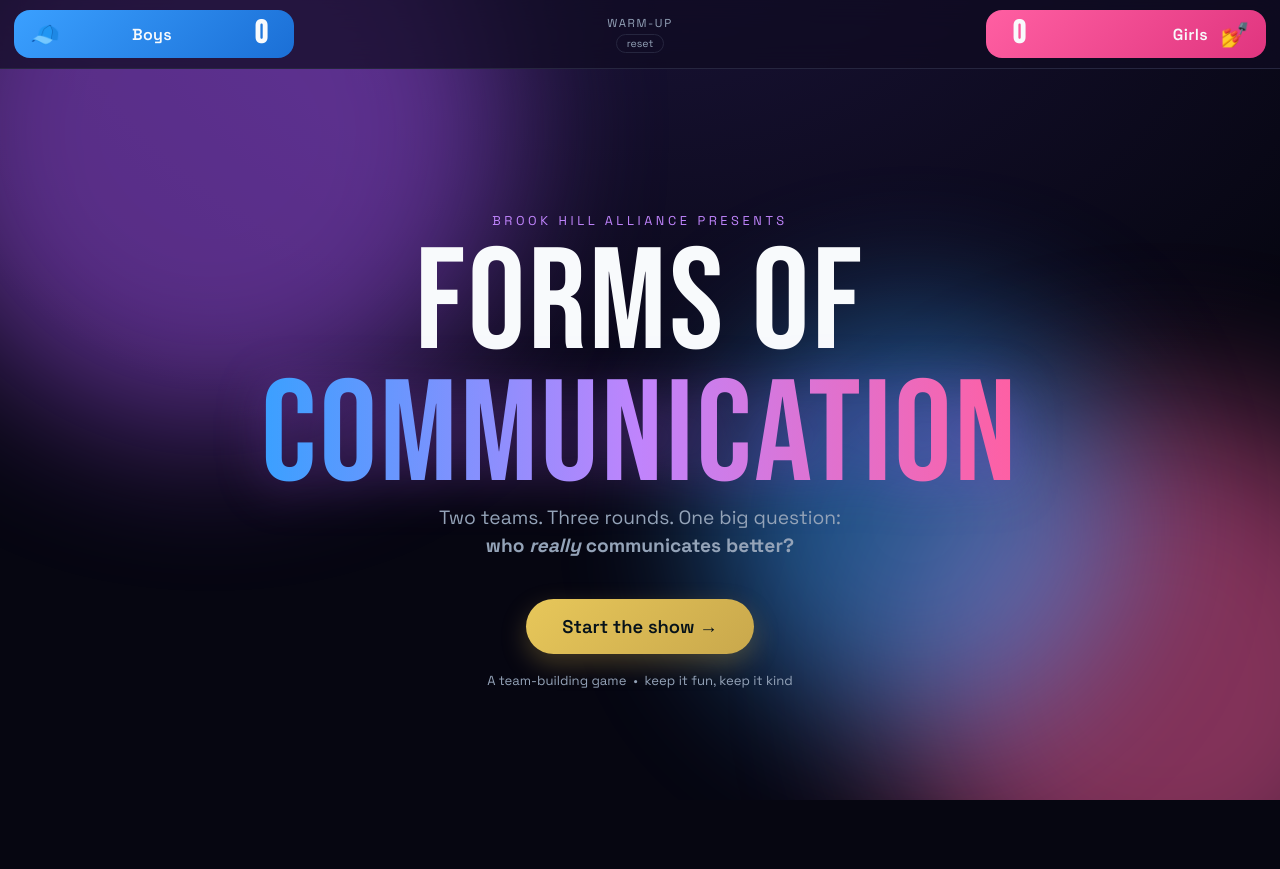
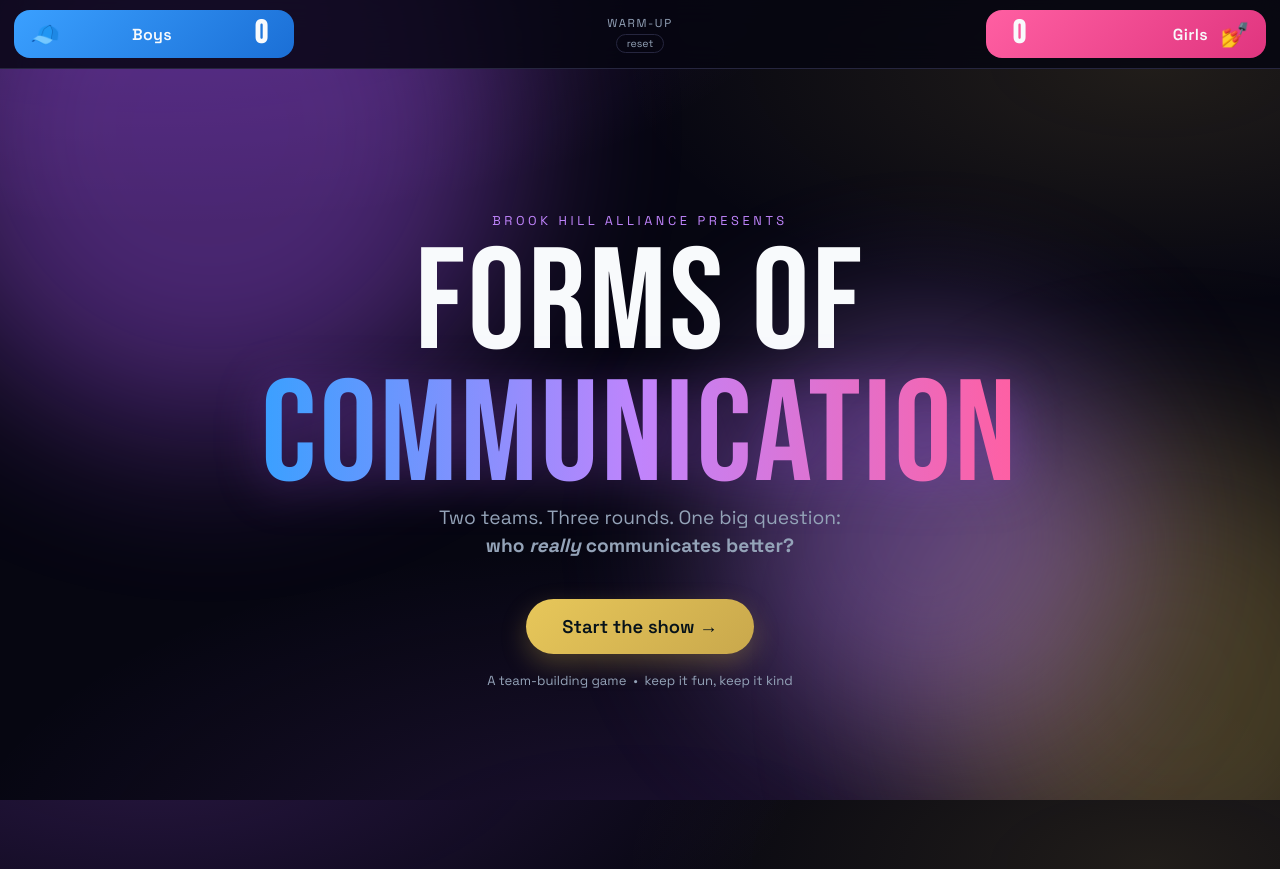
Before and after one commit to s3anzi3/brook-hill-forms-of-communication, a plain HTML site: page public/index.html in a window 1280 px wide. Drawn offline with Linux system fonts and the light colour scheme.

Commit message:
Theme the background: BHA gold + violet glows over navy
Replace generic purple radial and team-colored orbs with brand
violet/gold ambient glows; align scorebar tint to navy base.

Co-Authored-By: Claude Opus 4.8 <noreply@anthropic.com>

```diff
--- a/public/styles.css
+++ b/public/styles.css
@@ -26,18 +26,23 @@
 html,body{margin:0;padding:0}
 body{
   font-family:'Space Grotesk',system-ui,sans-serif;
-  background:radial-gradient(120% 120% at 50% -10%, #1a1338 0%, var(--bg) 55%);
+  background:
+    radial-gradient(85% 55% at 12% -5%, rgba(168,85,247,.20), transparent 60%),
+    radial-gradient(75% 55% at 90% 8%, rgba(231,199,90,.12), transparent 55%),
+    radial-gradient(90% 70% at 50% 110%, rgba(168,85,247,.14), transparent 60%),
+    var(--bg);
+  background-attachment:fixed;
   color:var(--ink);
   min-height:100vh;
   overflow-x:hidden;
 }
 
-/* ---------- ambient orbs ---------- */
+/* ---------- ambient orbs (BHA gold + violet) ---------- */
 .bg-orbs{position:fixed;inset:0;z-index:0;pointer-events:none;overflow:hidden}
-.orb{position:absolute;border-radius:50%;filter:blur(70px);opacity:.5;animation:float 18s ease-in-out infinite}
+.orb{position:absolute;border-radius:50%;filter:blur(80px);opacity:.42;animation:float 18s ease-in-out infinite}
 .orb-a{width:44vw;height:44vw;background:var(--purple);top:-10vw;left:-8vw}
-.orb-b{width:38vw;height:38vw;background:var(--girls);bottom:-12vw;right:-6vw;animation-delay:-6s}
-.orb-c{width:32vw;height:32vw;background:var(--boys);top:40%;left:55%;animation-delay:-11s}
+.orb-b{width:36vw;height:36vw;background:var(--gold);bottom:-12vw;right:-6vw;opacity:.28;animation-delay:-6s}
+.orb-c{width:32vw;height:32vw;background:var(--purple-2);top:42%;left:56%;animation-delay:-11s}
 @keyframes float{0%,100%{transform:translate(0,0) scale(1)}50%{transform:translate(4vw,-3vw) scale(1.12)}}
 
 /* ---------- scoreboard ---------- */
@@ -45,7 +50,7 @@ body{
   position:sticky;top:0;z-index:40;
   display:flex;align-items:stretch;justify-content:space-between;gap:10px;
   padding:10px 14px;
-  background:rgba(16,12,34,.72);
+  background:rgba(6,6,17,.82);
   backdrop-filter:blur(14px);
   border-bottom:1px solid var(--line);
 }
```
